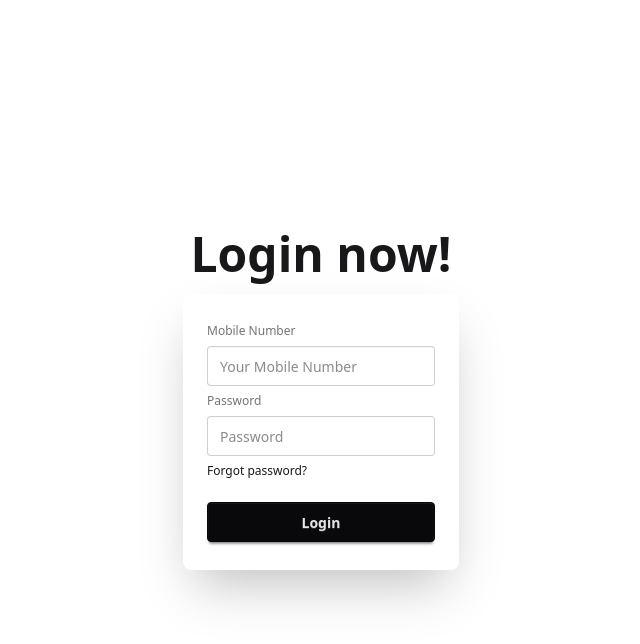
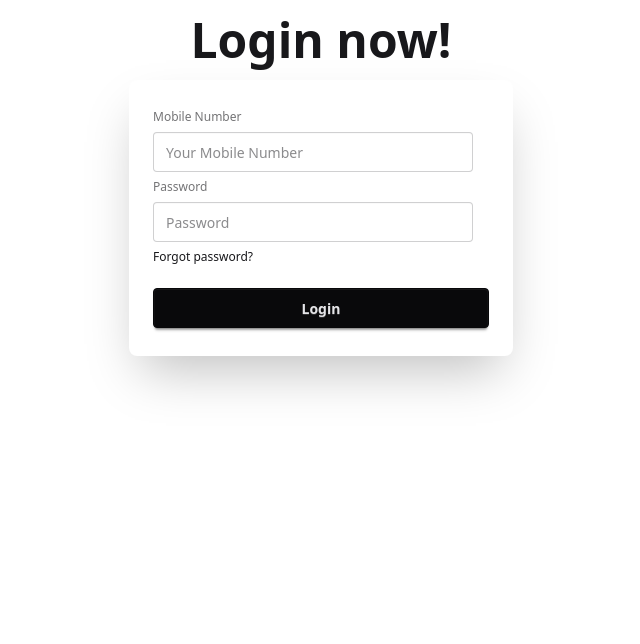
Before and after one commit to imrulkayes2/mobile-banking-app, a plain HTML site: page index.html in a window 1280 px wide. Shown: the whole page, without its empty margins (319-959 px from the left). Drawn offline with nearby package versions, Linux system fonts and the light colour scheme.

Commit message:
hight & width adjust at login form

```diff
--- a/index.html
+++ b/index.html
@@ -15,7 +15,7 @@
 
     <main>
         <!-- Login Section -->
-<div class="hero min-h-screen">
+<div class="">
   <div class="hero-content flex-col">
     <div class="text-center">
       <h1 class="text-5xl font-bold">Login now!</h1>
```
